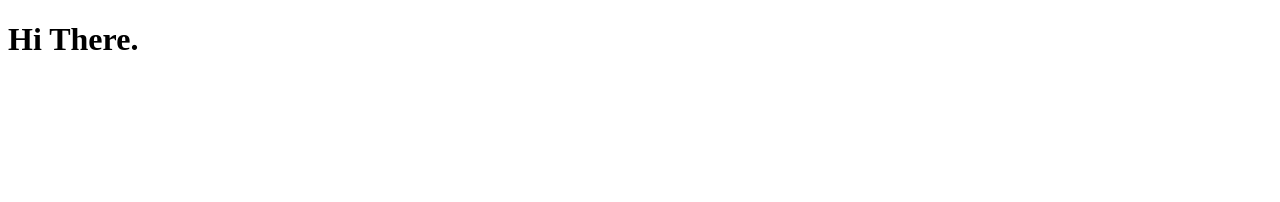
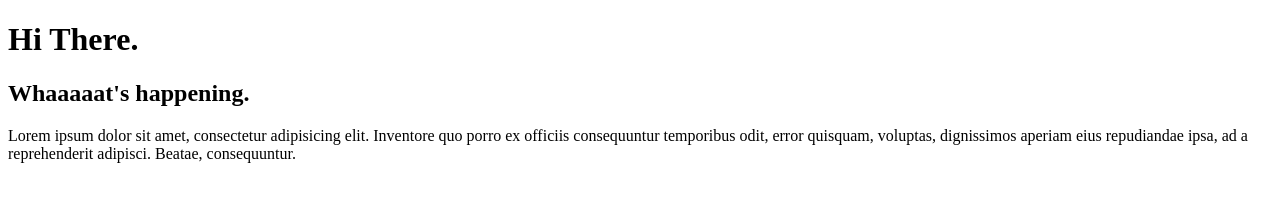
Before and after one commit to wstant/sample-site, a plain HTML site: page index.html in a window 1280 px wide. Drawn offline with Linux system fonts and the light colour scheme.

Commit message:
Adding paragraph and h2 text to my page

```diff
--- a/index.html
+++ b/index.html
@@ -6,5 +6,7 @@
 </head>
 <body>
 	<h1>Hi There.</h1>
+	<h2>Whaaaaat's happening.</h2>
+	<p>Lorem ipsum dolor sit amet, consectetur adipisicing elit. Inventore quo porro ex officiis consequuntur temporibus odit, error quisquam, voluptas, dignissimos aperiam eius repudiandae ipsa, ad a reprehenderit adipisci. Beatae, consequuntur.</p>
 </body>
 </html>
```
